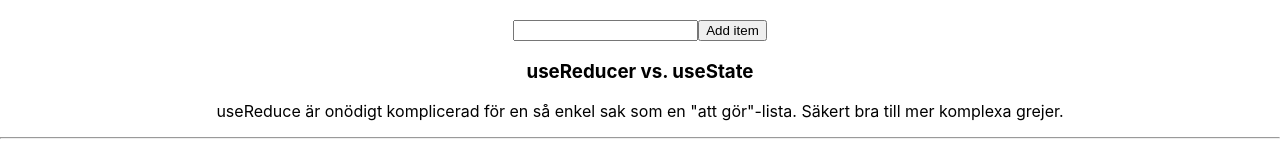
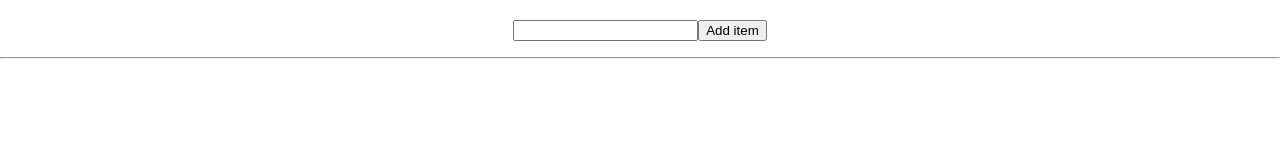
Before and after one commit to AdamWallgren28/reactlessons, a React (Create React App) app: page / in a window 1280 px wide. Shown: the part 1205-1349 px from the top of the page. After the commit the page ends 1272 px from the top, so only its background shows below. Built offline with nearby package versions, Linux system fonts and the light colour scheme.

Commit message:
updates reducer

```diff
--- a/src/components/lektion4.jsx
+++ b/src/components/lektion4.jsx
@@ -72,10 +72,11 @@ export function TitleUpdater() {
 }
 
 // Uppgift 6
+
 let ADD_ITEM = 'ADD_ITEM';
 let REMOVE_ITEM = 'REMOVE_ITEM';
 
-const reducer = (state, action) => {
+let reducer = (state, action) => {
     switch (action.type) {
         case ADD_ITEM:
             return [...state, action.payload];
@@ -104,7 +105,7 @@ export function ToDoList() {
     return (
         <>
             <h2>Att-göra lista</h2>
-            <input type="text" id="newItem" />
+            <input type="text" id="newItem"/>
             <button onClick={addItem}>Add item</button>
             <ul>
             {items.map((item, index) => (
@@ -113,9 +114,6 @@ export function ToDoList() {
                     </li>
                 ))}
             </ul>
-
-            <h3>useReducer vs. useState</h3>
-            <p>useReduce är onödigt komplicerad för en så enkel sak som en "att gör"-lista. Säkert bra till mer komplexa grejer.</p>
         </>
     )
 }
```
